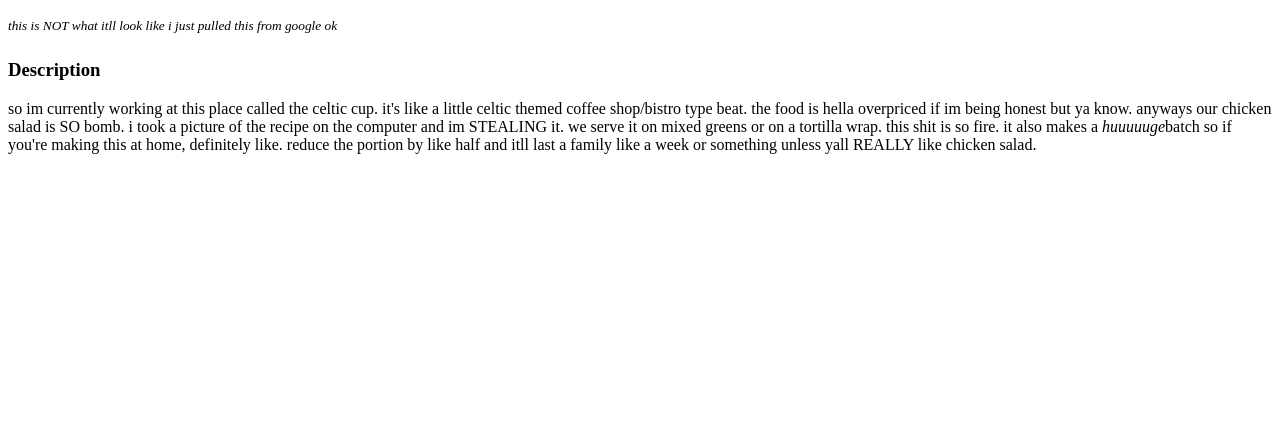
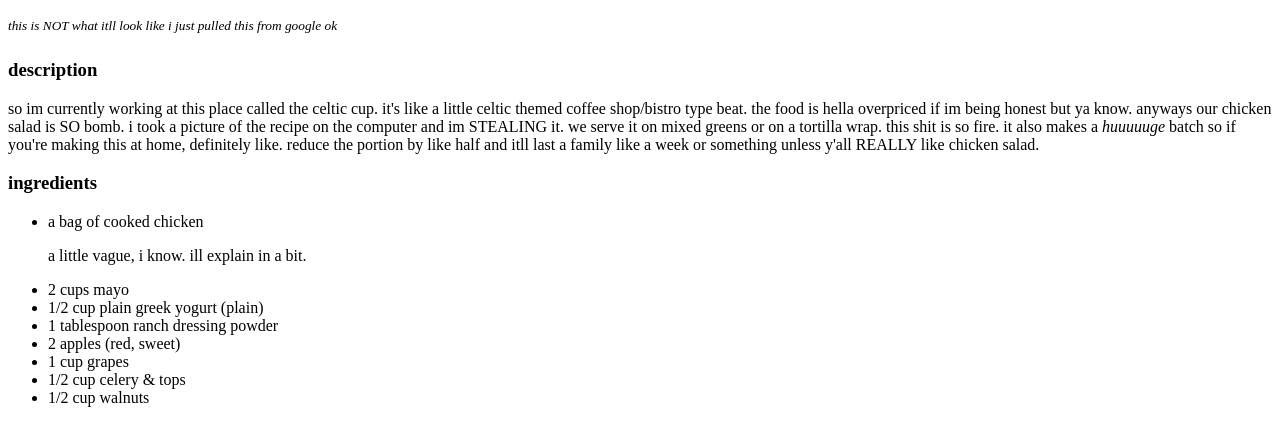
Before and after one commit to skeoswf/odin-recipes, a plain HTML site: page recipes/celticcupchickensalad.html in a window 1280 px wide. Shown: the part 682-1105 px from the top of the page. Before the commit the page ends 852 px from the top, so only its background shows below. Drawn offline with Linux system fonts and the light colour scheme.

Commit message:
Add ingredients to celticcupchickensalad

```diff
--- a/recipes/celticcupchickensalad.html
+++ b/recipes/celticcupchickensalad.html
@@ -12,12 +12,26 @@
         <h1>the celtic cup's FAMOUS chicken salad</h1>
         <img src="../img/chickensaladovergreens.jpg" alt="random google image of chicken salad on greens" width="400" height="600">
         <p><sup><em>this is NOT what itll look like i just pulled this from google ok</em></sup></p>
-        <h3>Description</h3>
+
+        <h3>description</h3>
         <p>so im currently working at this place called the celtic cup. it's like a little celtic themed coffee shop/bistro type beat.
             the food is hella overpriced if im being honest but ya know. anyways our chicken salad is SO bomb. i took a picture of the recipe
             on the computer and im STEALING it. we serve it on mixed greens or on a tortilla wrap. this shit is so fire. it also makes a
-            <em>huuuuuge</em>batch so if you're making this at home, definitely like. reduce the portion by like half and itll last a family like
-            a week or something unless yall REALLY like chicken salad.
+            <em>huuuuuge</em> batch so if you're making this at home, definitely like. reduce the portion by like half and itll last a family like
+            a week or something unless y'all REALLY like chicken salad.
+
+        <h3>ingredients</h3>
+        <ul>
+            <li>a bag of cooked chicken</li>
+            <p>a little vague, i know. ill explain in a bit.</p>
+            <li>2 cups mayo</li>
+            <li>1/2 cup plain greek yogurt (plain) </li>
+            <li>1 tablespoon ranch dressing powder</li>
+            <li>2 apples (red, sweet)</li>
+            <li>1 cup grapes</li>
+            <li>1/2 cup celery & tops</li>
+            <li>1/2 cup walnuts</li>
+        </ul>
         </p>
 
     </body>
```
